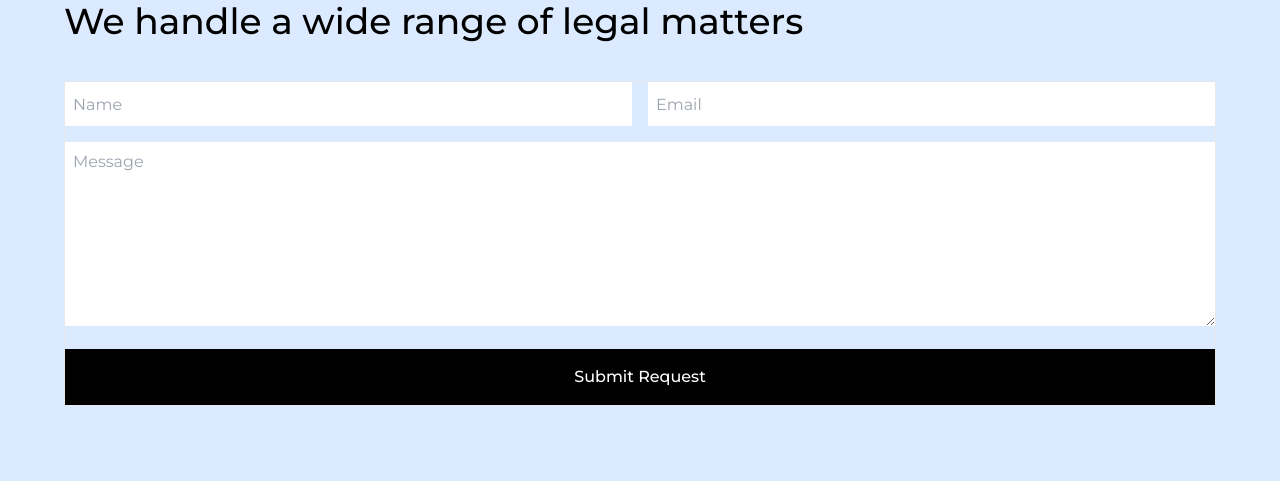
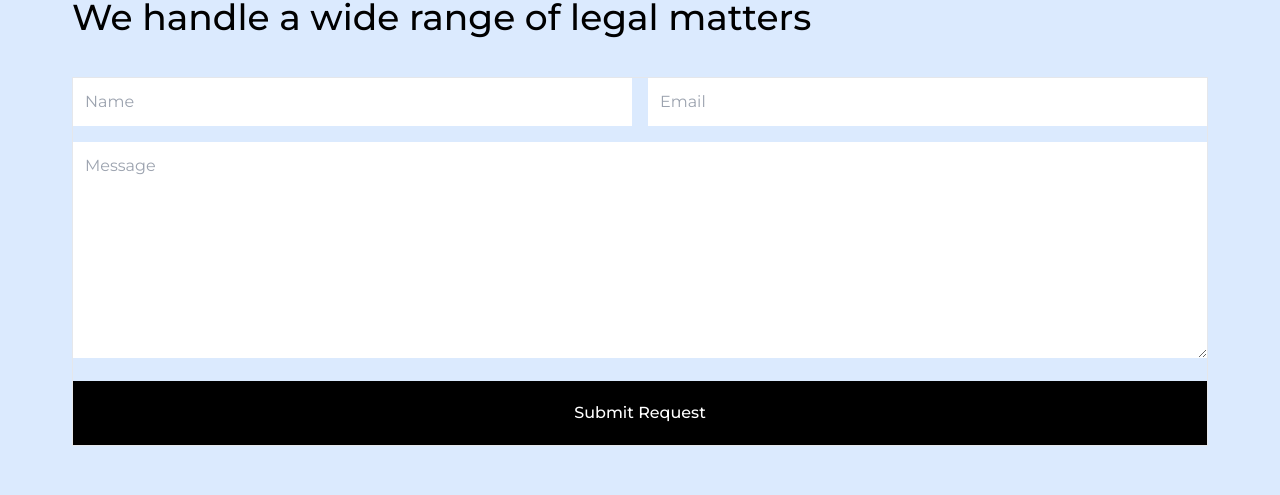
Before and after one commit to rorisangputu/law-firm2, a React (Vite) app: page / in a window 1280 px wide. Shown: the part 3983-4478 px from the top of the page. Built offline with nearby package versions, Linux system fonts and the light colour scheme.

Commit message:
form complete

```diff
--- a/src/Components/Form.jsx
+++ b/src/Components/Form.jsx
@@ -2,9 +2,9 @@
 
 const Form = () => {
     return (
-        <div className='w-full bg-blue-100 h-[70vh]'>
+        <div className='w-full bg-blue-100  h-[90vh] md:h-[60vh] lg:h-[75vh]'>
             <div className="w-[90%] mx-auto font-custom h-full flex justify-center items-center">
-                <div className="h-full w-full py-20 flex flex-col gap-10">
+                <div className="h-full w-full py-20 flex flex-col justify-center gap-10 p-2">
                     <div>
                         <h1 className="text-3xl sm:text-4xl font-medium">
                             We handle a wide range of legal matters
@@ -12,13 +12,13 @@ const Form = () => {
                     </div>
                     <form className="flex flex-col w-full border gap-4">
                         <span className="flex gap-4">
-                            <input type="text" placeholder="Name" className="w-[50%]  h-11 p-2" />
-                            <input type="text" placeholder="Email" className="w-[50%]  h-11 p-2" />
+                            <input type="text" placeholder="Name" className="w-[50%]  p-3" />
+                            <input type="text" placeholder="Email" className="w-[50%]   p-3" />
                         </span>
                         <span className="">
-                            <textarea placeholder="Message" className="w-full p-2" rows={7} name="" id=""></textarea>
+                            <textarea placeholder="Message" className="w-full p-3" rows={8} name="" id=""></textarea>
                         </span>
-                        <button className="bg-black p-4 text-white font-medium">
+                        <button className="bg-black p-5 text-white font-medium">
                             Submit Request
                         </button>
                     </form>
```
